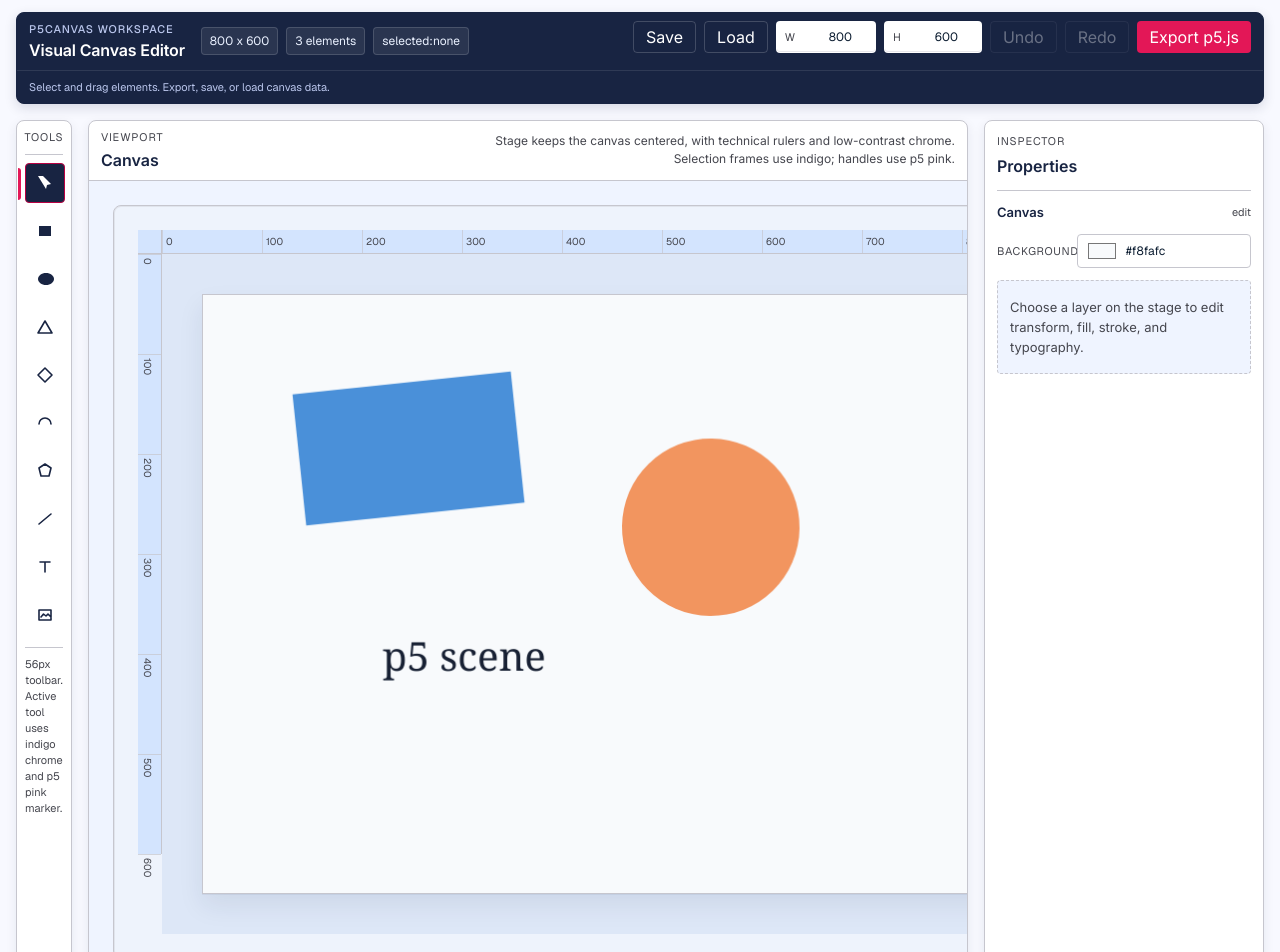
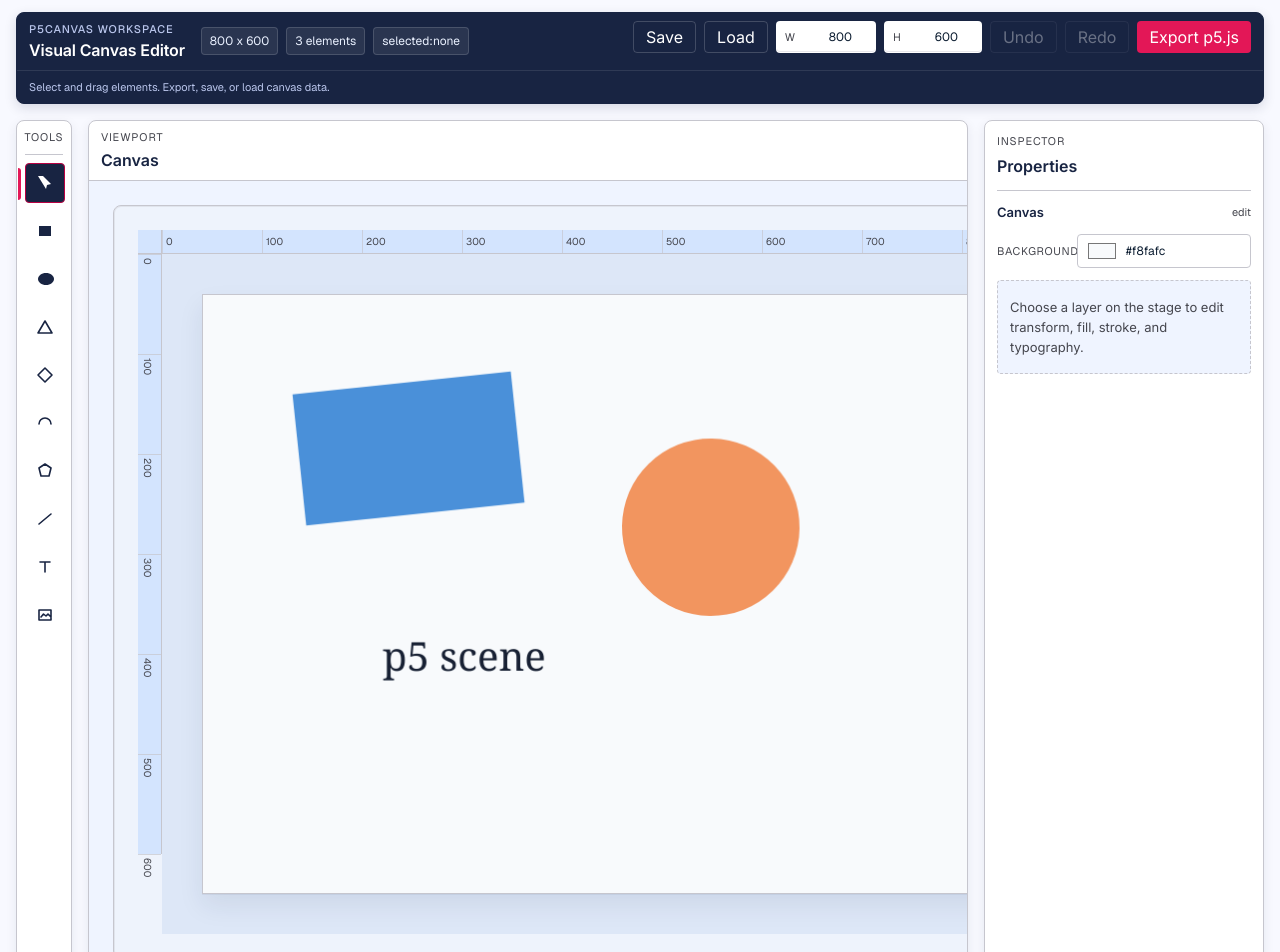
Before and after one commit to nopublicsounds/draw-p5js, a React (Vite) app: page / in a window 1280 px wide. Shown: the top 952 px of the page. Built offline with nearby package versions, Linux system fonts and the light colour scheme.

Commit message:
chore: Remove DESIGN.md output

```diff
--- a/src/components/CanvasStage.tsx
+++ b/src/components/CanvasStage.tsx
@@ -1156,9 +1156,6 @@ export function CanvasStage() {
           <p className="font-tech text-[11px] uppercase tracking-[0.08em] text-[var(--color-text-muted)]">Viewport</p>
           <h2 className="mt-0.5 text-[16px] font-semibold text-[var(--color-primary)]">Canvas</h2>
         </div>
-        <p className="max-w-[480px] text-right text-[12px] text-[var(--color-text-muted)]">
-          Stage keeps the canvas centered, with technical rulers and low-contrast chrome. Selection frames use indigo; handles use p5 pink.
-        </p>
       </div>
 
       <div className="overflow-auto bg-[var(--color-surface-low)] p-6">
--- a/src/components/ToolSidebar.tsx
+++ b/src/components/ToolSidebar.tsx
@@ -78,9 +78,6 @@ export function ToolSidebar() {
         })}
       </div>
 
-      <div className="mt-3 hidden border-t border-[var(--color-outline)] pt-2 lg:block">
-        <p className="font-tech text-[11px] leading-4 text-[var(--color-text-muted)]">56px toolbar. Active tool uses indigo chrome and p5 pink marker.</p>
-      </div>
     </aside>
   )
 }
```
